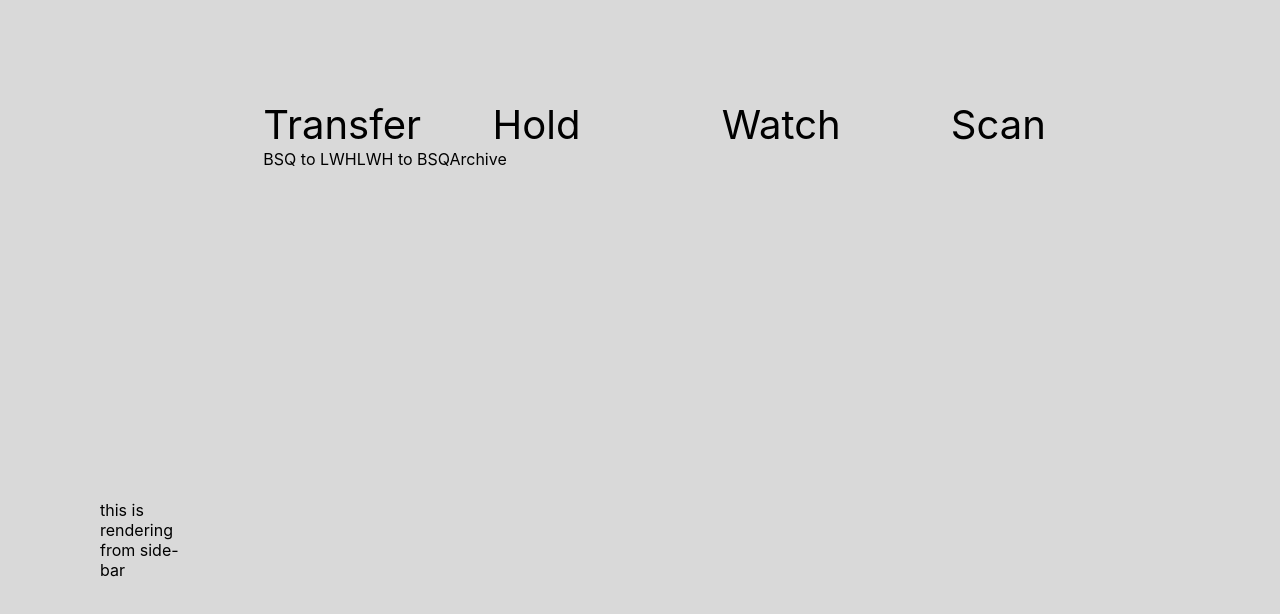
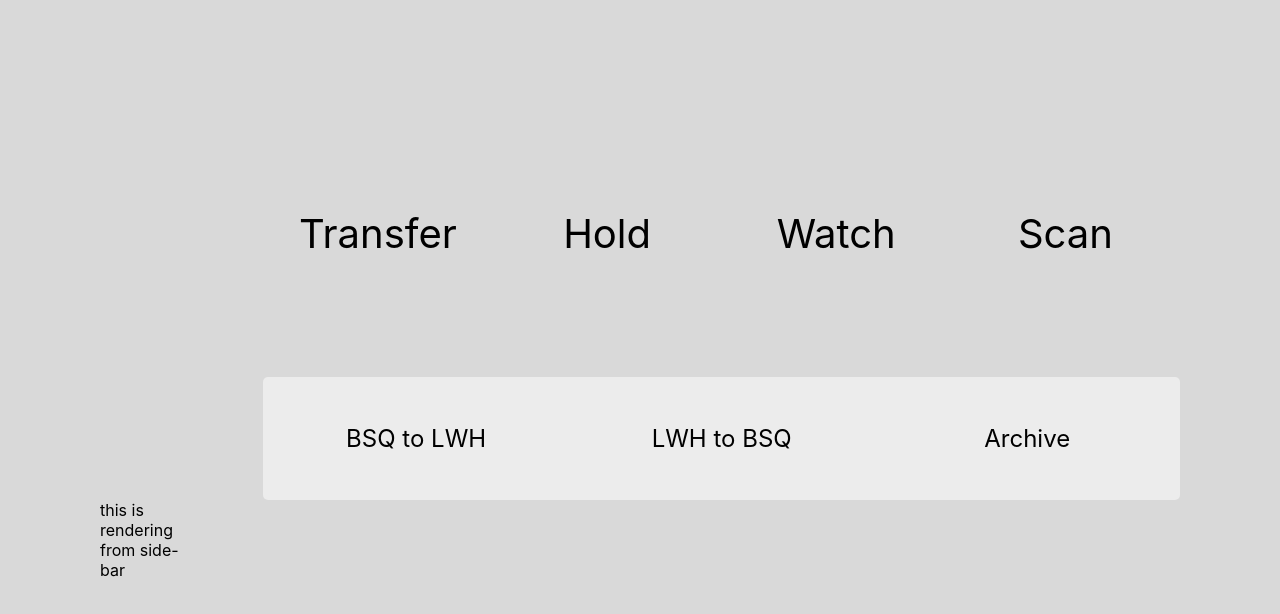
Before and after one commit to lefthomas/PropertyController, a React (Create React App) app: page / in a window 1280 px wide. Shown: the top 614 px of the page. Built offline with nearby package versions, Linux system fonts and the light colour scheme.

Commit message:
added nav elements

```diff
--- a/src/components/LocBar/LocBar.css
+++ b/src/components/LocBar/LocBar.css
@@ -1,2 +1,16 @@
 .loc-bar {
+  background-color: #ececec;
+  font-size: 24px;
+  display: grid;
+  grid-template-columns: repeat(3, 1fr);
+  border-radius: 5px;
+  margin-top: 10px;
 }
+
+.button {
+  text-decoration: none;
+  color: #000000;
+  display: flex;
+  justify-content: center;
+  align-items: center;
+}
--- a/src/components/LocBar/LocBar.js
+++ b/src/components/LocBar/LocBar.js
@@ -3,13 +3,13 @@ import "./LocBar.css";
 function LocBar() {
   return (
     <div class="loc-bar">
-      <a class="active button" href="#home">
+      <a class="active button" href="#BSQto">
         BSQ to LWH
       </a>
-      <a class="button" href="#news">
+      <a class="button" href="#LWHto">
         LWH to BSQ
       </a>
-      <a class="button" href="#contact">
+      <a class="button" href="#Archive">
         Archive
       </a>
     </div>
--- a/src/components/Main/Main.css
+++ b/src/components/Main/Main.css
@@ -1,4 +1,6 @@
 .main-div {
+  display: grid;
+  grid-template-rows: 2fr 1fr;
   grid-column: 2;
   grid-row: 1;
 }
--- a/src/components/Main/Main.js
+++ b/src/components/Main/Main.js
@@ -1,12 +1,12 @@
 import "./Main.css";
 import TopNav from "../TopNav/TopNav";
-import TransTabs from "../LocBar/LocBar";
+import LocBar from "../LocBar/LocBar";
 
 function Main() {
   return (
     <div className="main-div">
       <TopNav />
-      <TransTabs />
+      <LocBar />
     </div>
   );
 }
--- a/src/components/TopNav/TopNav.css
+++ b/src/components/TopNav/TopNav.css
@@ -1,6 +1,6 @@
 .top-nav {
   display: grid;
-  grid-template-columns: 1fr 1fr 1fr 1fr;
+  grid-template-columns: repeat(4, 1fr);
   font-size: 40px;
   text-decoration: none;
 }
@@ -8,4 +8,7 @@
 .button {
   text-decoration: none;
   color: #000000;
+  display: flex;
+  justify-content: center;
+  align-items: center;
 }
--- a/src/components/TopNav/TopNav.js
+++ b/src/components/TopNav/TopNav.js
@@ -3,16 +3,16 @@ import "./TopNav.css";
 function TopNav() {
   return (
     <div class="top-nav">
-      <a class="active button" href="#home">
+      <a class="active button" href="#transfer">
         Transfer
       </a>
-      <a class="button" href="#news">
+      <a class="button" href="#hold">
         Hold
       </a>
-      <a class="button" href="#contact">
+      <a class="button" href="#watch">
         Watch
       </a>
-      <a class="button" href="#about">
+      <a class="button" href="#scan">
         Scan
       </a>
     </div>
```
